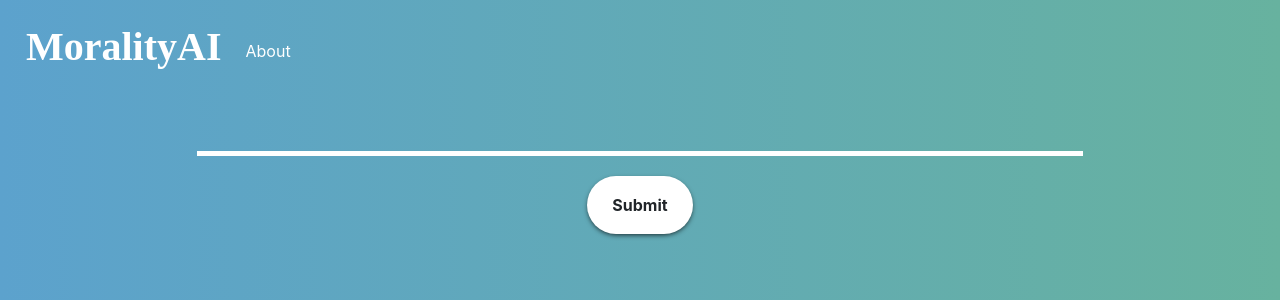
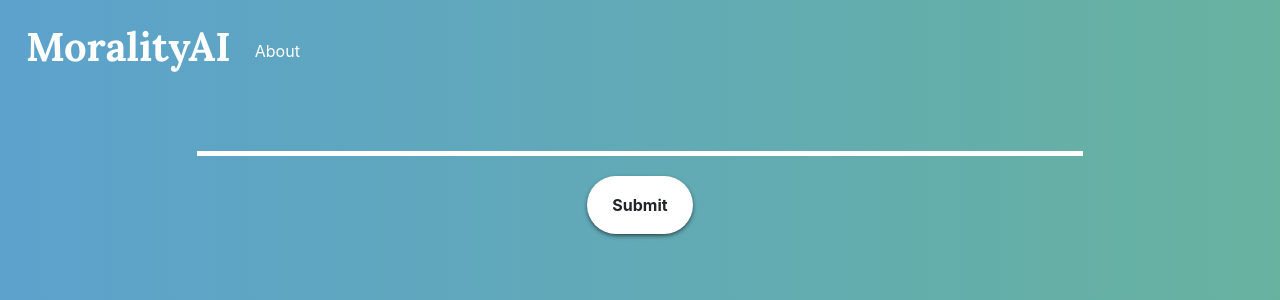
Before and after one commit to wlifferth/moralityai, a Flask app: page / in a window 1280 px wide. Shown: the top 300 px of the page. Run offline with Flask 2, Linux system fonts and the light colour scheme; parts of the project's set-up code (start-up, migrations or seed data) failed here and were passed over; some libraries are stand-ins or nearby versions.

Commit message:
Added Lora font

```diff
--- a/static/css/style.css
+++ b/static/css/style.css
@@ -10,7 +10,7 @@ body {
 }
 
 h1 {
-    font-family: "Times New Roman", Georgia, Serif;
+    font-family: "Lora", Georgia, Serif;
     font-weight: bold;
 }
 
@@ -116,7 +116,7 @@ textarea {
 .sample-text {
     font-weight: bold;
     color:black;
-    font-family: "Times New Roman", Georgia, Serif;
+    font-family: "Lora", Georgia, Serif;
     display: inline-block;
 }
 
--- a/templates/base.html
+++ b/templates/base.html
@@ -5,6 +5,7 @@
         <meta http-equiv="X-UA-Compatible" content="IE=edge">
         <meta name="viewport" content="width=device-width, initial-scale=1">
         <link rel="stylesheet" href="https://fonts.googleapis.com/css?family=Roboto:300,400,500,700|Material+Icons">
+        <link href="https://fonts.googleapis.com/css?family=Lora:400,400i,700,700i" rel="stylesheet">
         <link rel="stylesheet" href="https://unpkg.com/bootstrap-material-design@4.1.1/dist/css/bootstrap-material-design.min.css" integrity="sha384-wXznGJNEXNG1NFsbm0ugrLFMQPWswR3lds2VeinahP8N0zJw9VWSopbjv2x7WCvX" crossorigin="anonymous">
         <link rel="stylesheet" href="https://cdnjs.cloudflare.com/ajax/libs/twitter-bootstrap/4.3.1/css/bootstrap.css">
         <link href="{{ url_for('static', filename='css/style.css') }}" rel="stylesheet" type="text/css" />
```
